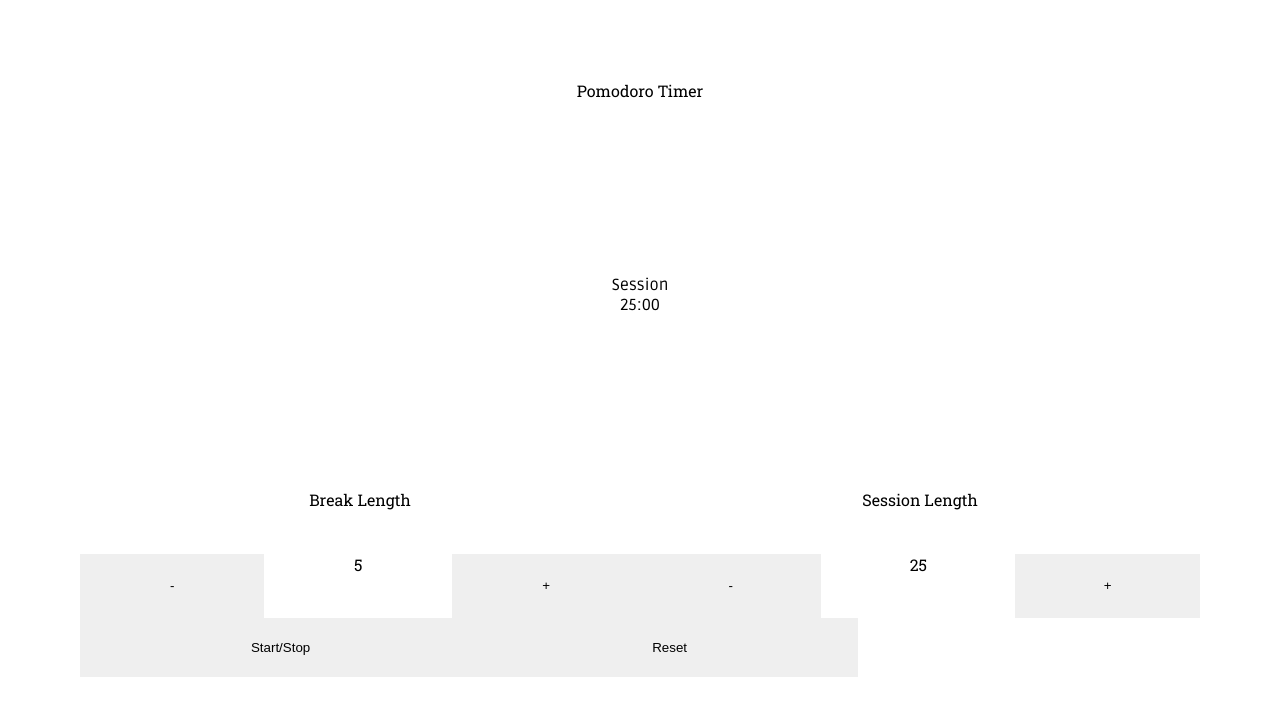
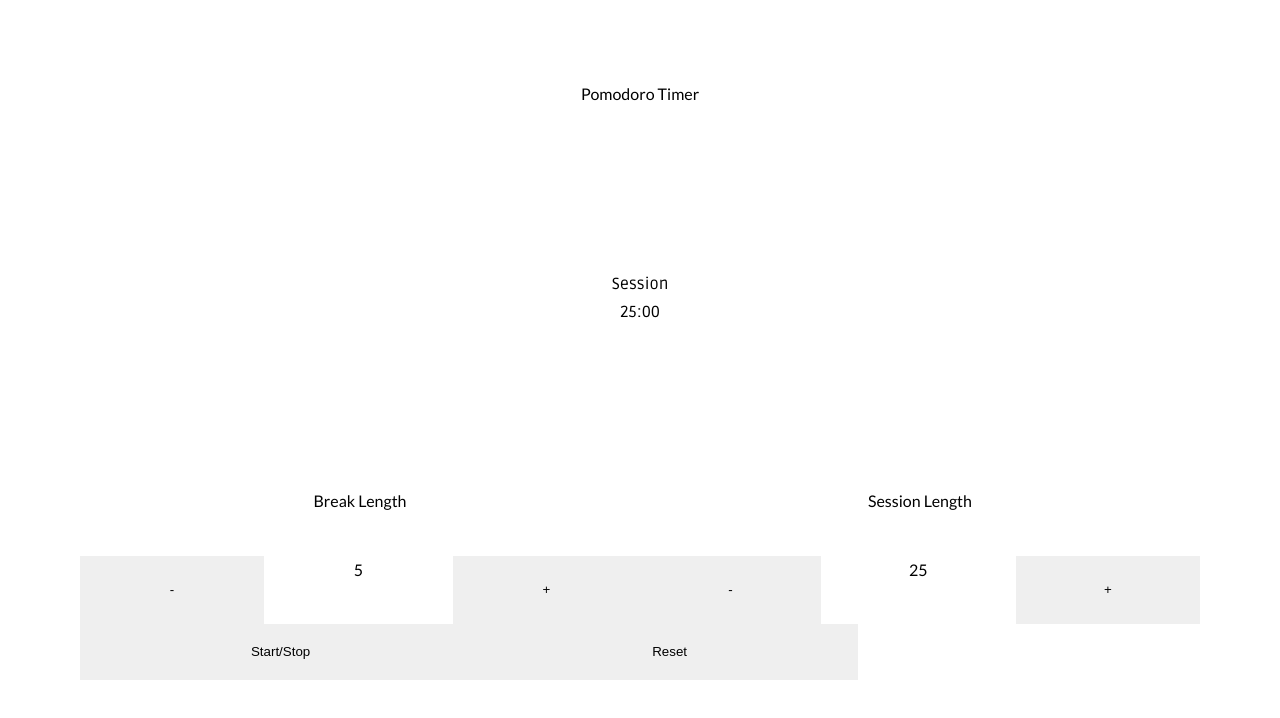
Before and after one commit to 5t4r8ucK/05-build-a-25-5-clock, a React (Create React App) app: page / in a window 1280 px wide. Shown: the top 718 px of the page. Built offline with nearby package versions, Linux system fonts and the light colour scheme.

Commit message:
Added general styles for the type scale.

```diff
--- a/src/index.css
+++ b/src/index.css
@@ -13,5 +13,11 @@ a, ins {
 
 html {
   scroll-behavior: smooth;
-  font-family: 'Roboto Slab', serif;
+  font-size: 100%;
 }
+
+body {
+  font-family: 'Lato', sans-serif;
+  font-weight: 400;
+  line-height: 1.75;
+}
```
